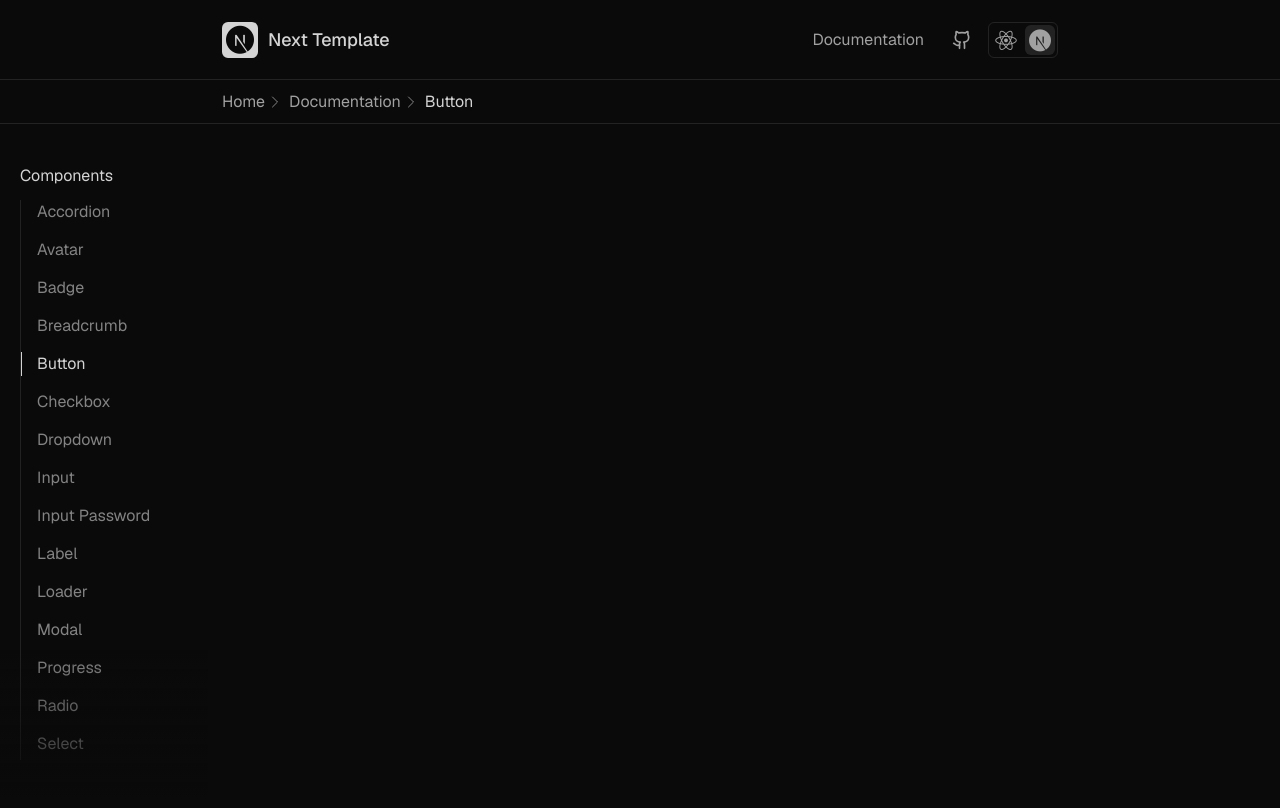
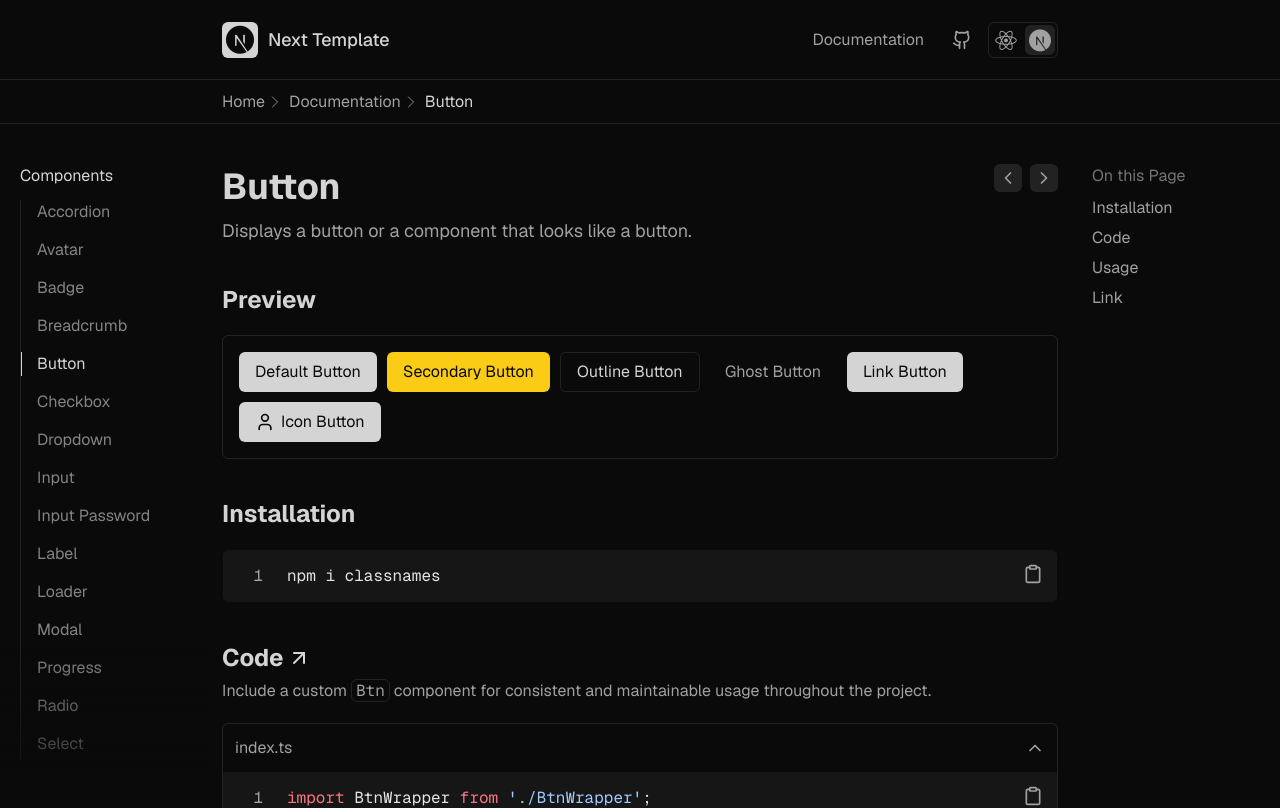
Before and after one commit to dimarogkov/next-template, a Next.js app: page /documentation/button in a window 1280 px wide. Shown: the top 808 px of the page. Built offline with nearby package versions, Linux system fonts and the light colour scheme.

Commit message:
add BtnPage

```diff
--- a/app/documentation/(componentsPages)/button/page.tsx
+++ b/app/documentation/(componentsPages)/button/page.tsx
@@ -1,15 +1,80 @@
 import { Metadata } from 'next';
+import {
+    BTN_LINK_CODE,
+    BTN_CODE,
+    BTN_USAGE_CODE,
+    NPM_CLASSNAMES_CODE,
+    BTN_LINK_USAGE_CODE,
+    BTN_WRAPPER_CODE,
+} from '@/src/variables/code';
+import { IDocumentationData, IDocumentationCodeSection } from '@/src/types/interfaces/DocumentationData';
+import { DocumentationClient } from '@/src/components/blocks';
+import { BtnPreview } from '@/src/components/elements/preview';
+import { Text } from '@/src/components/ui';
 
 export const metadata: Metadata = {
-    title: 'Page',
+    title: 'Btn',
 };
 
-const Page = () => {
-    return (
-        <div>
-            <div>Page</div>
-        </div>
-    );
+const BtnPage = () => {
+    const codeSections: IDocumentationCodeSection[] = [
+        {
+            id: 'installation',
+            title: 'Installation',
+            link: '',
+            description: null,
+            withAccordion: false,
+            codeArr: [NPM_CLASSNAMES_CODE],
+        },
+        {
+            id: 'code',
+            title: 'Code',
+            link: 'https://github.com/dimarogkov/next-template/tree/master/src/components/ui/Btn',
+            description: (
+                <Text>
+                    Include a custom <span className='badge-item'>Btn</span> component for consistent and maintainable
+                    usage throughout the project.
+                </Text>
+            ),
+            withAccordion: true,
+            codeArr: [
+                { label: 'index.ts', code: BTN_CODE },
+                { label: 'BtnWrapper.tsx', code: BTN_WRAPPER_CODE },
+                { label: 'BtnLink.tsx', code: BTN_LINK_CODE },
+            ],
+        },
+        {
+            id: 'usage',
+            title: 'Usage',
+            link: '',
+            description: null,
+            withAccordion: false,
+            codeArr: [BTN_USAGE_CODE],
+        },
+        {
+            id: 'link',
+            title: 'Link',
+            link: '',
+            description: (
+                <Text>
+                    You can use the <span className='badge-item'>isLink</span> prop and&nbsp;
+                    <span className='badge-item'>Btn.Link</span> child component to make another component look like a
+                    button. Here&apos;s an example of a link that looks like a button.
+                </Text>
+            ),
+            withAccordion: false,
+            codeArr: [BTN_LINK_USAGE_CODE],
+        },
+    ];
+
+    const data: IDocumentationData = {
+        title: 'Button',
+        description: 'Displays a button or a component that looks like a button.',
+        preview: <BtnPreview />,
+        codeSections,
+    };
+
+    return <DocumentationClient data={data} />;
 };
 
-export default Page;
+export default BtnPage;
--- /dev/null
+++ b/src/components/elements/preview/BtnPreview.tsx
@@ -0,0 +1,28 @@
+'use client';
+import { usePathname } from 'next/navigation';
+import { Btn } from '@/src/components/ui';
+import { User } from 'lucide-react';
+
+const BtnPreview = () => {
+    const pathname = usePathname();
+
+    return (
+        <div className='relative flex flex-wrap gap-2.5 w-full'>
+            <Btn>Default Button</Btn>
+            <Btn variant='secondary'>Secondary Button</Btn>
+            <Btn variant='outline'>Outline Button</Btn>
+            <Btn variant='ghost'>Ghost Button</Btn>
+
+            <Btn isLink>
+                <Btn.Link href={pathname}>Link Button</Btn.Link>
+            </Btn>
+
+            <Btn>
+                <User className='size-5' />
+                <span>Icon Button</span>
+            </Btn>
+        </div>
+    );
+};
+
+export default BtnPreview;
--- a/src/components/elements/preview/index.ts
+++ b/src/components/elements/preview/index.ts
@@ -2,5 +2,6 @@ import AccordionPreview from './AccordionPreview';
 import AvatarPreview from './AvatarPreview';
 import BadgePreview from './BadgePreview';
 import BreadcrumbPreview from './BreadcrumbPreview';
+import BtnPreview from './BtnPreview';
 
-export { AccordionPreview, AvatarPreview, BadgePreview, BreadcrumbPreview };
+export { AccordionPreview, AvatarPreview, BadgePreview, BreadcrumbPreview, BtnPreview };
--- a/src/variables/code/btn/btn.ts
+++ b/src/variables/code/btn/btn.ts
@@ -1,9 +1,11 @@
-export const BTN_CODE = `import { BtnWrapper } from './BtnWrapper';
-import { BtnLink } from './BtnLink';
+export const BTN_CODE = `import BtnWrapper from './BtnWrapper';
+import BtnLink from './BtnLink';
 
-export const Btn = Object.assign(BtnWrapper, {
+const Btn = Object.assign(BtnWrapper, {
     Link: BtnLink,
-});`;
+});
+
+export default Btn;`;
 
 export const BTN_WRAPPER_CODE = `import { ButtonHTMLAttributes, FC, forwardRef, RefAttributes } from 'react';
 import cn from 'classnames';
@@ -14,7 +16,7 @@ interface Props extends ButtonHTMLAttributes<HTMLButtonElement>, RefAttributes<H
 	className?: string;
 }
 
-export const BtnWrapper: FC<Props> = forwardRef<HTMLButtonElement, Props>(
+const BtnWrapper: FC<Props> = forwardRef<HTMLButtonElement, Props>(
 	({ variant = 'default', isLink = false, className = '', ...props }, ref) => {
 		return (
 			<button
@@ -34,10 +36,13 @@ export const BtnWrapper: FC<Props> = forwardRef<HTMLButtonElement, Props>(
 			/>
 		);
 	}
-);`;
+);
+
+BtnWrapper.displayName = 'BtnWrapper';
+export default BtnWrapper;`;
 
 export const BTN_LINK_CODE = `import { FC, ReactNode, RefAttributes, forwardRef } from 'react';
-import { Link } from 'react-router-dom';
+import Link from 'next/link';
 
 interface Props extends RefAttributes<HTMLAnchorElement>, RefAttributes<HTMLAnchorElement> {
     href: string;
@@ -46,12 +51,12 @@ interface Props extends RefAttributes<HTMLAnchorElement>, RefAttributes<HTMLAnch
     className?: string;
 }
 
-export const BtnLink: FC<Props> = forwardRef<HTMLAnchorElement, Props>(
+const BtnLink: FC<Props> = forwardRef<HTMLAnchorElement, Props>(
     ({ href, target, children, className = '', ...props }, ref) => {
         return (
             <Link
                 ref={ref}
-				to={href}
+                href={href}
                 target={target}
                 {...props}
                 className='flex items-center justify-center gap-1.5 w-full h-full px-4'
@@ -60,4 +65,7 @@ export const BtnLink: FC<Props> = forwardRef<HTMLAnchorElement, Props>(
             </Link>
         );
     }
-);`;
+);
+
+BtnLink.displayName = 'BtnLink';
+export default BtnLink;`;
```
Lines whose indentation alone changed are shown as unchanged.
